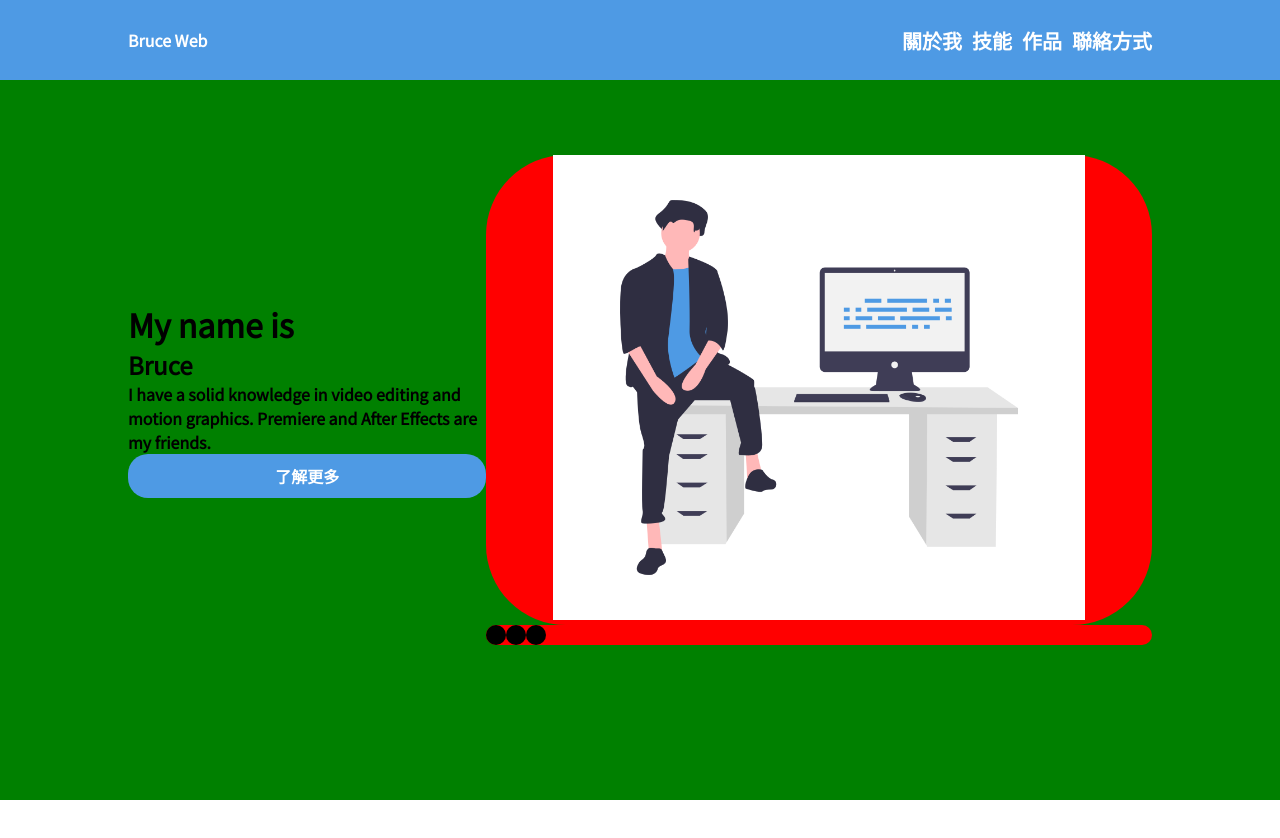
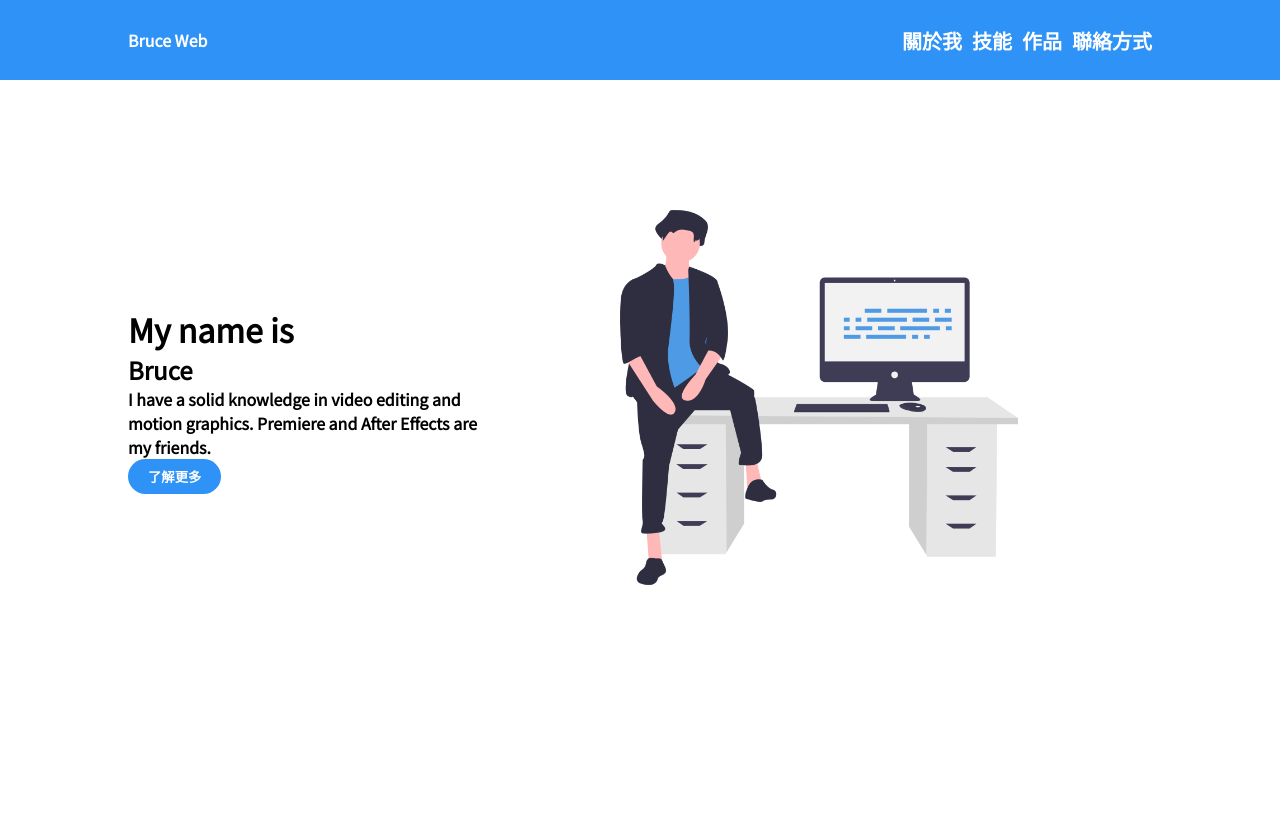
Before and after one commit to BruceLee1227/Bruce-Web, a plain HTML site: page dist/index.html in a window 1280 px wide. Shown: the top 838 px of the page. Drawn offline with Linux system fonts and the light colour scheme.

Commit message:
結構更改

```diff
--- a/dist/index.html
+++ b/dist/index.html
@@ -60,19 +60,12 @@
                         <h2>Bruce</h2>
                         <p>I have a solid knowledge in video editing and motion graphics. Premiere and After Effects are my friends.</p>
                         <div>
-                            <a href="#">了解更多</a>
+                            <button class="btn">了解更多</button>
                         </div>
                     </div>
                     <div class="index-img">
                         <div>
                             <img src="img/frontend.png" alt="">
-                        </div>
-                        <div class="dot">
-                            <ul>
-                                <li></li>
-                                <li></li>
-                                <li></li>
-                            </ul>
                         </div>
                     </div>
                 </div>
--- a/src/scss/main.scss
+++ b/src/scss/main.scss
@@ -13,8 +13,8 @@ body {
 }
 
 
-$main-color: #4E9AE4;
-$font-color: #FFFFFF;
+$main-color: #2e92f7;
+$font-color: #ffffff;
 
 // 導覽列
 .header {
@@ -50,7 +50,7 @@ $font-color: #FFFFFF;
 // 首頁
 .index{
     min-height: 100vh;
-    background-color: green;
+    // background-color: green;
     .index-content{
         display: flex;
         justify-content: space-around;
@@ -59,40 +59,26 @@ $font-color: #FFFFFF;
         .content-wrap{
             display: flex;
             align-items: center;
-            justify-content: space-around;
+            justify-content: space-between;
         }
     }
     .index-img{
+        >div{
+            text-align: center;
+        }
         img{
             width: 80%;
-        }
-        ul{
-            display: flex;
-            li{
-                background-color: black;
-                width: 20px;
-                height: 20px;
-                border-radius: 50%;
-            }
-        }
-        >div{
-            text-align: center;
-            background-color:red;
-            border-radius: 80px;
-        }
-        .dot{
-            text-align: center;
         }
     }
     .index-text{
         width: 50%;
-        a{
-            display: block;
-            padding: 10px;
+        .btn{
+            padding: 8px 20px;
             background-color: $main-color;
             color: $font-color;
+            font-weight: bolder;
+            border: 0;
             border-radius: 20px;
-            text-align: center;
         }
     }
 }
```
Also changed, not shown: dist/css/main.css, dist/css/reset.css, 1 other file.
